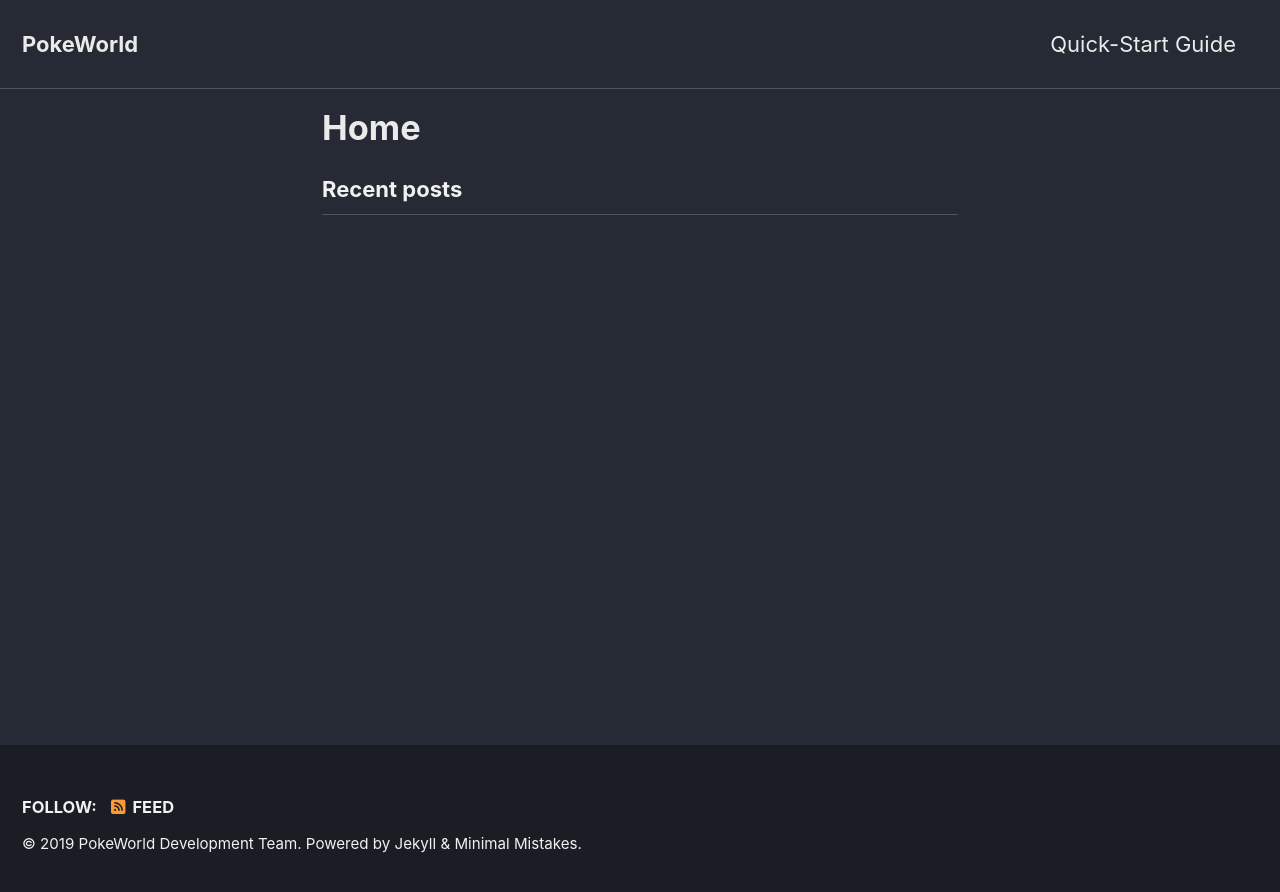
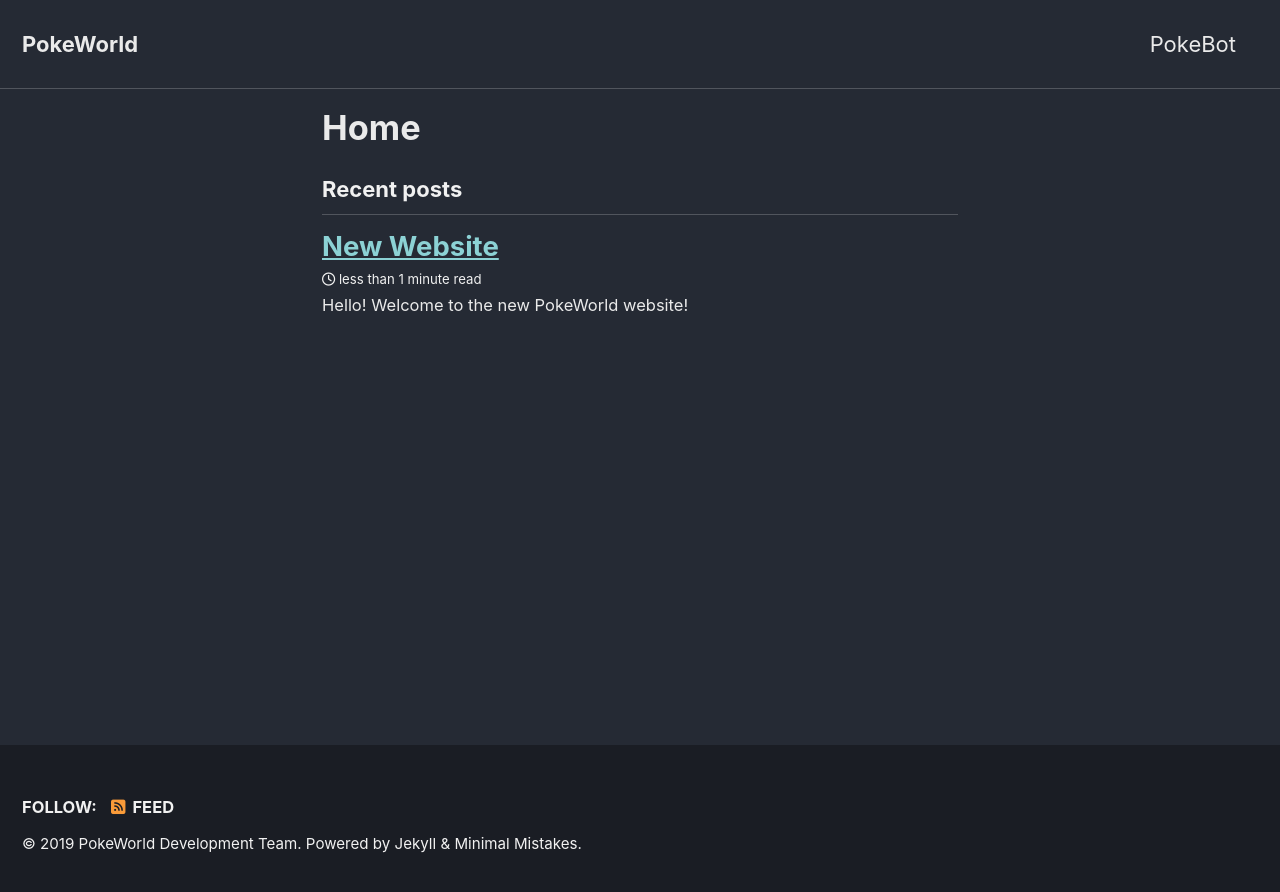
Before and after one commit to UniverseDevGroup/pokeworld-website, a Jekyll site: the page built from index.html, in a window 1280 px wide. Shown: the top 892 px of the page. Built offline with Jekyll 4.4.1, drawn with Linux system fonts in a browser that asks for light colours; cached includes are drawn as plain includes; nearby versions of some CDN libraries; the list of posts is cut into pages by our own code.

Commit message:
Added a page and test post

```diff
--- a/_config.yml
+++ b/_config.yml
@@ -109,8 +109,8 @@ analytics:
 author:
   name             : "PokeWorld Managers"
   avatar           : # path of avatar image, e.g. "/assets/images/bio-photo.jpg"
-  bio              : "I am an **amazing** person."
-  location         : "Somewhere"
+  bio              : "We make PokeBot happen."
+  location         : "PokeWorld"
   email            :
   links:
     - label: "Email"
--- a/_data/navigation.yml
+++ b/_data/navigation.yml
@@ -1,7 +1,7 @@
 # main links
 main:
-  - title: "Quick-Start Guide"
-    url: https://mmistakes.github.io/minimal-mistakes/docs/quick-start-guide/
+  - title: "PokeBot"
+    url: /pokebot
   # - title: "About"
   #   url: https://mmistakes.github.io/minimal-mistakes/about/
   # - title: "Sample Posts"
--- /dev/null
+++ b/_posts/2019-10-27-New-website.md
@@ -0,0 +1 @@
+Hello! Welcome to the new PokeWorld website!
```
Also changed, not shown: _pages/404.md (added, +6 -0 lines), _pages/pokebot.md (added, +6 -0 lines).
